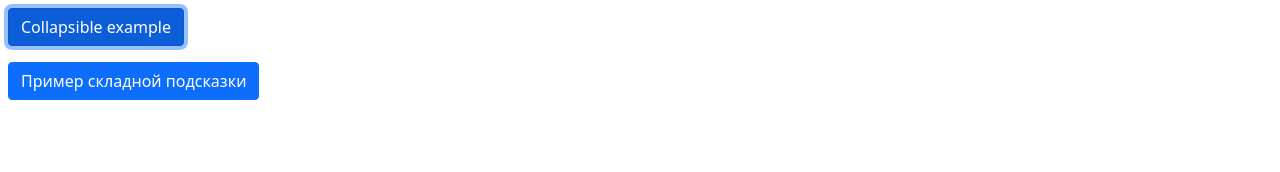
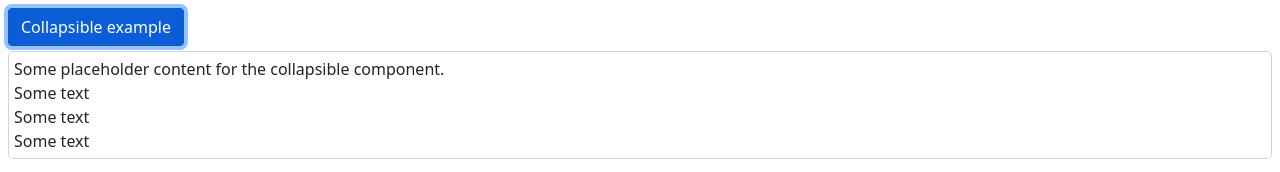
Before and after one commit to Malins062/ahjs_anim, a website built with webpack: page src/index.html in a window 1280 px wide. Both pictures are taken after a click on the button "Collapsible example". Shown: the top 172 px of the page. Built offline with nearby package versions, Linux system fonts and the light colour scheme.

Commit message:
Complete edit widget

```diff
--- a/src/index.html
+++ b/src/index.html
@@ -12,19 +12,28 @@
 
     <div class="my-container vh-100">
         <div class="p-2">
-            <button class="btn btn-primary" type="button" data-csbl-toggle="collapsible" data-csbl-target="#collapseExample">
+            <button class="btn btn-primary" type="button" data-csbl-toggle="collapsible"
+                data-csbl-target="#collapseExample">
                 Collapsible example
             </button>
             <div class="collapsible" id="collapseExample">
-                Some placeholder content for the collapsible component.
+                <div class="card card_body">
+                    Some placeholder content for the collapsible component.<br>
+                    Some text<br>
+                    Some text<br>
+                    Some text<br>
+                </div>
             </div>
         </div>
         <div class="p-2">
-            <button class="btn btn-primary" type="button" data-csbl-toggle="collapsible" data-csbl-target="#collapseExample-2">
+            <button class="btn btn-primary" type="button" data-csbl-toggle="collapsible"
+                data-csbl-target="#collapseExample-2">
                 Пример складной подсказки
             </button>
             <div class="collapsible" id="collapseExample-2">
-                Текст для компонента collapsible.
+                <div class="card card_body">
+                    Текст для компонента collapsible.
+                </div>
             </div>
         </div>
     </div>
--- a/src/widgets/collapsible/collapsible.css
+++ b/src/widgets/collapsible/collapsible.css
@@ -1,12 +1,6 @@
-.collapsible {
-  max-height: 0;
-  overflow: hidden;
-  transition: all 2s;
-}
-
 .collapsible * {
   display: block;
-  margin-top: 6px;
+  margin-top: 5px;
   padding: 5px;
   box-sizing: border-box;
   border-radius: 5px;
@@ -14,6 +8,14 @@
   background-color: white;
 }
 
+.collapsible {
+  overflow: hidden;
+  max-height: 0;
+  transition: max-height 2s;
+}
+
 .collapsible.show {
-  /* max-height: *.clientHeight; */
+  overflow: hidden;
+  max-height: 400px;
+  transition: max-height 2s;
 }
--- a/src/widgets/collapsible/collapsible.js
+++ b/src/widgets/collapsible/collapsible.js
@@ -8,16 +8,8 @@ const clsblObjects = document.querySelectorAll(`[data-${PREFIX}-toggle=${CLASS_N
 clsblObjects.forEach((element) => {
   const id = element.getAttribute(`data-${PREFIX}-target`);
   const clsblObject = document.querySelector(`.${CLASS_NAME}${id}`);
-  const clsblObjectContent = document.querySelector(`.${CLASS_NAME}${id} > *`);
   if (!clsblObject) {
     return;
   }
-  element.addEventListener('click', () => {
-    clsblObject.classList.toggle('show');
-    if (clsblObject.classList.contains('show')) {
-      clsblObject.style.maxHeight = `${clsblObjectContent.clientHeight}px`;
-    } else {
-      clsblObject.style.maxHeight = "0px";
-   }
-  });
+  element.addEventListener('click', () => clsblObject.classList.toggle('show'));
 });
```
